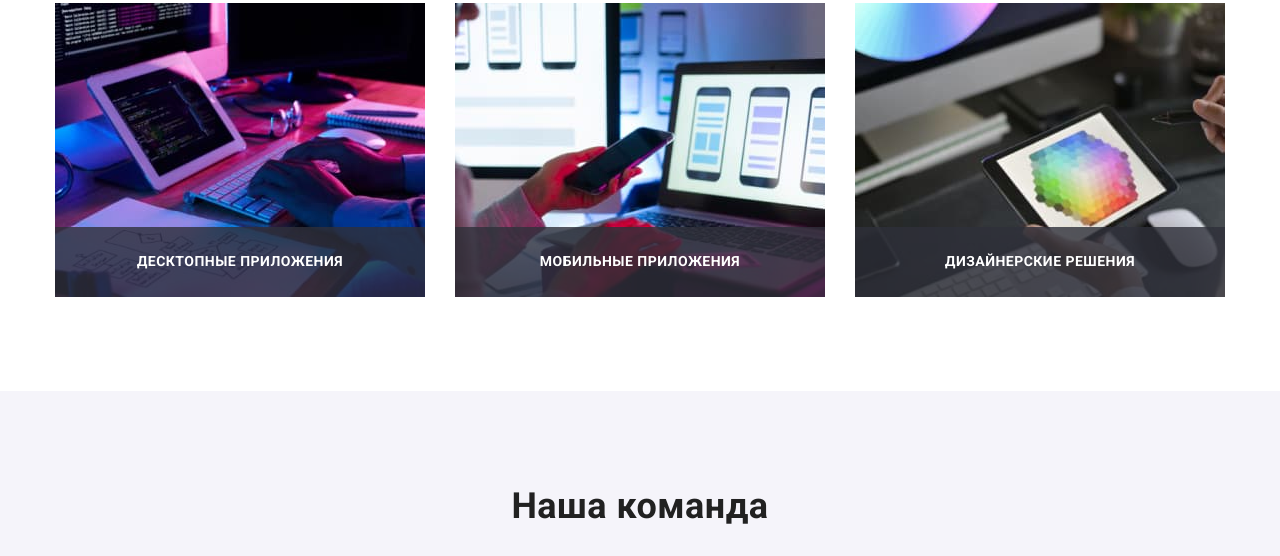
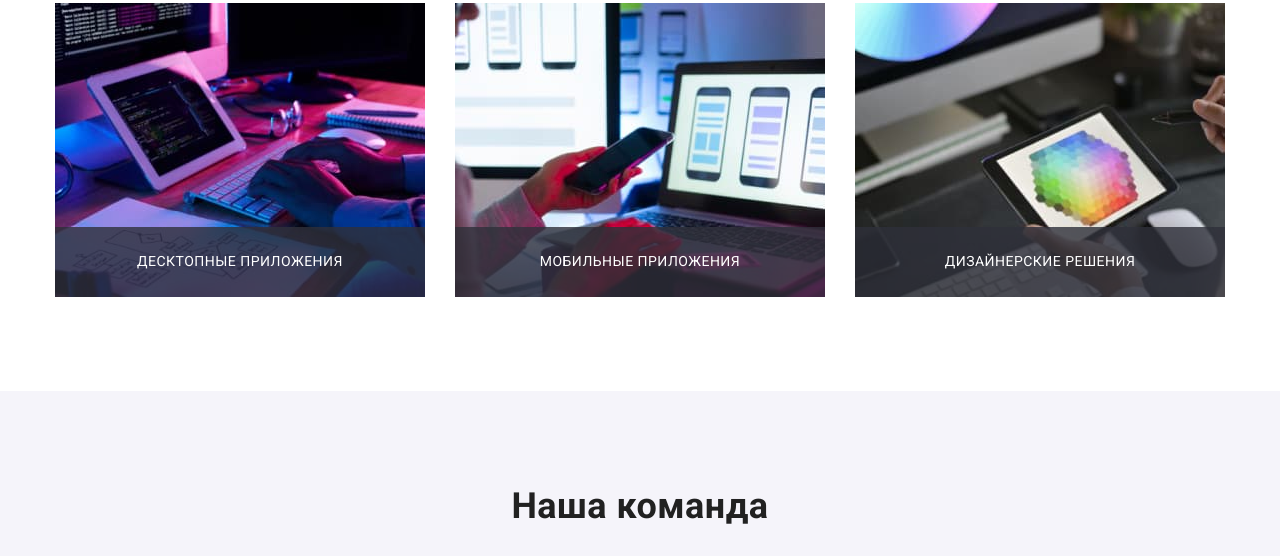
Before and after one commit to vvolk-valeria/goit-markup-hw-05, a plain HTML site: page index.html in a window 1280 px wide. Shown: the part 1207-1763 px from the top of the page. Drawn offline with nearby package versions, Linux system fonts and the light colour scheme.

Commit message:
правки

```diff
--- a/index.html
+++ b/index.html
@@ -109,11 +109,11 @@
             <h2 class="title">Чем мы занимаемся</h2>
             <ul class="services-list list">
                 <li class="service-item"><img src="./images/webstudio/box_1.jpg" alt="Вид услуги" width="370" height="294">
-                <h3 class="service-title">Десктопные приложения</h3></li>
+                <p class="service-title">Десктопные приложения</p></li>
                 <li class="service-item"><img src="./images/webstudio/box_2.jpg" alt="Вид услуги" width="370" height="294">
-                <h3 class="service-title">Мобильные приложения</h3></li>
+                <p class="service-title">Мобильные приложения</p></li>
                 <li class="service-item"><img src="./images/webstudio/box_3.jpg" alt="Вид услуги" width="370" height="294">
-                <h3 class="service-title">Дизайнерские решения</h3></li>
+                <p class="service-title">Дизайнерские решения</p></li>
             </ul>
         </div>
     </section>
```
